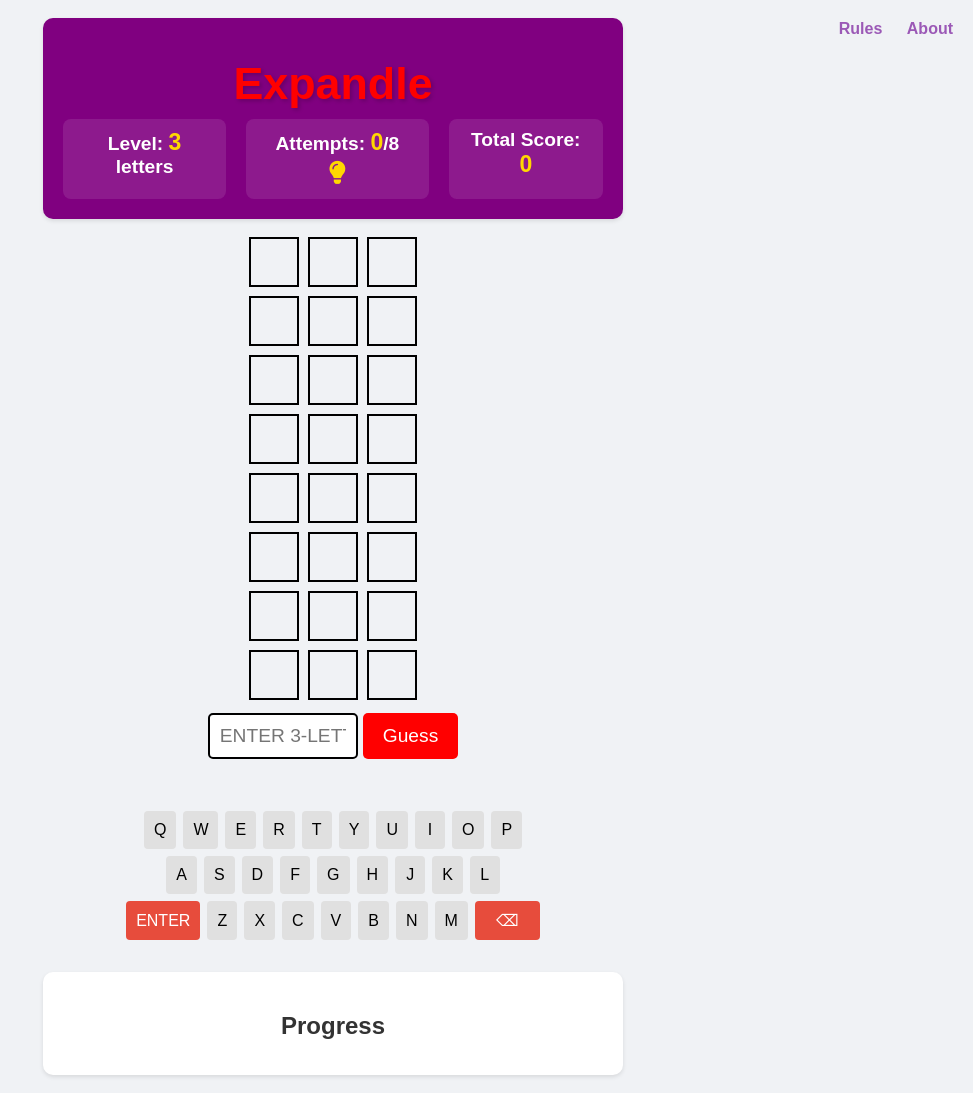
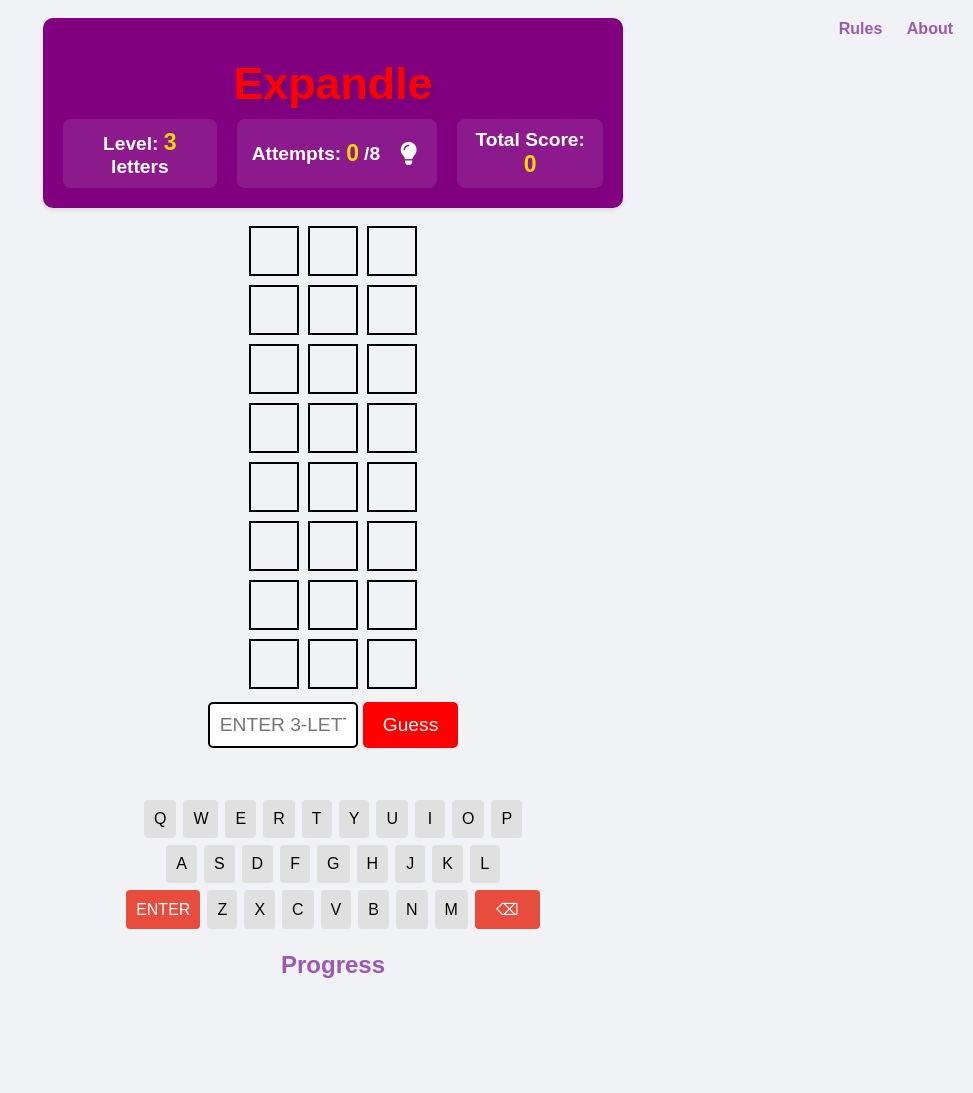
Before and after one commit to UltraComix/expandle, a Flask app: page / in a window 1280 px wide. Shown: the whole page, without its empty margins (307-1280 px from the left). After the commit the page ends 1032 px from the top, so only its background shows below. Run offline with Flask 3, Linux system fonts and the light colour scheme.

Commit message:
Applied test changes to main game: hint button, styling, and CSP

```diff
--- a/app.py
+++ b/app.py
@@ -10,11 +10,11 @@ app.secret_key = os.urandom(24)  # Generate a random secret key
 
 # Security headers and HTTPS
 csp = {
-    'default-src': ["'self'", "cdnjs.cloudflare.com"],
+    'default-src': ["'self'", "cdnjs.cloudflare.com", "https://use.fontawesome.com"],
     'script-src': ["'self'", "'unsafe-inline'", "cdnjs.cloudflare.com"],  # Needed for inline scripts
-    'style-src': ["'self'", "'unsafe-inline'", "cdnjs.cloudflare.com"],   # Allow loading from cdnjs
-    'img-src': ["'self'", "data:"],               # Needed for images
-    'font-src': ["'self'", "data:", "cdnjs.cloudflare.com"],              # Allow loading fonts from cdnjs
+    'style-src': ["'self'", "'unsafe-inline'", "cdnjs.cloudflare.com", "https://use.fontawesome.com"],   # Allow loading from cdnjs
+    'img-src': ["'self'", "data:", "https://use.fontawesome.com"],               # Needed for images
+    'font-src': ["'self'", "data:", "cdnjs.cloudflare.com", "https://use.fontawesome.com"],              # Allow loading fonts from cdnjs
 }
 
 Talisman(app,
--- a/static/style.css
+++ b/static/style.css
@@ -274,17 +274,16 @@ h1 {
 }
 
 .progress-staircase {
-    margin-top: 30px;
-    padding: 20px;
-    background: white;
-    border-radius: 10px;
-    box-shadow: 0 2px 4px rgba(0,0,0,0.1);
+    margin: 20px auto;
+    max-width: 400px;
+    text-align: left;
+    padding: 0 20px;
 }
 
 .progress-staircase h2 {
     text-align: center;
+    color: #9b59b6;
     margin-bottom: 15px;
-    color: #333;
 }
 
 .staircase {
@@ -293,32 +292,60 @@ h1 {
     gap: 10px;
 }
 
-.stair {
+.step {
+    padding: 10px 15px;
+    border-radius: 5px;
+    background-color: rgba(155, 89, 182, 0.2); /* Light purple/lilac */
+    color: #fff;
+    font-size: 0.9em;
+    transition: all 0.3s ease;
+    margin-left: calc(var(--level) * 20px); /* Indentation based on level */
+    border-left: 3px solid rgba(155, 89, 182, 0.5);
+}
+
+.step.completed {
+    background-color: rgba(155, 89, 182, 0.4);
+    border-left-color: #9b59b6;
+}
+
+.step.current {
+    background-color: rgba(155, 89, 182, 0.6);
+    border-left-color: #9b59b6;
+    font-weight: bold;
+}
+
+.step .attempts {
+    float: right;
+    font-style: italic;
+    color: rgba(255, 255, 255, 0.8);
+}
+
+.hint-button {
+    background: none;
+    border: none;
+    color: white;
+    cursor: pointer;
+    font-size: 1.2em;
+    padding: 5px;
+    margin-left: 10px;
+    transition: transform 0.2s;
+}
+
+.hint-button:hover {
+    transform: scale(1.1);
+}
+
+.hint-button:disabled {
+    color: #ccc;
+    cursor: not-allowed;
+    transform: none;
+}
+
+.attempts-container {
     display: flex;
     align-items: center;
-    padding: 10px 15px;
-    background: var(--background-color);
-    border-radius: 5px;
-    margin-left: calc(var(--level) * 20px);
-    transition: all 0.3s ease;
-}
-
-.stair .word {
-    font-weight: bold;
-    text-transform: uppercase;
-    letter-spacing: 2px;
-    color: var(--correct-color);
-}
-
-.stair .attempts {
-    margin-left: auto;
-    color: #666;
-    font-size: 0.9em;
-}
-
-.stair:hover {
-    transform: translateX(5px);
-    background: #e8e8e8;
+    justify-content: center;
+    gap: 5px;
 }
 
 .play-again-button {
```
